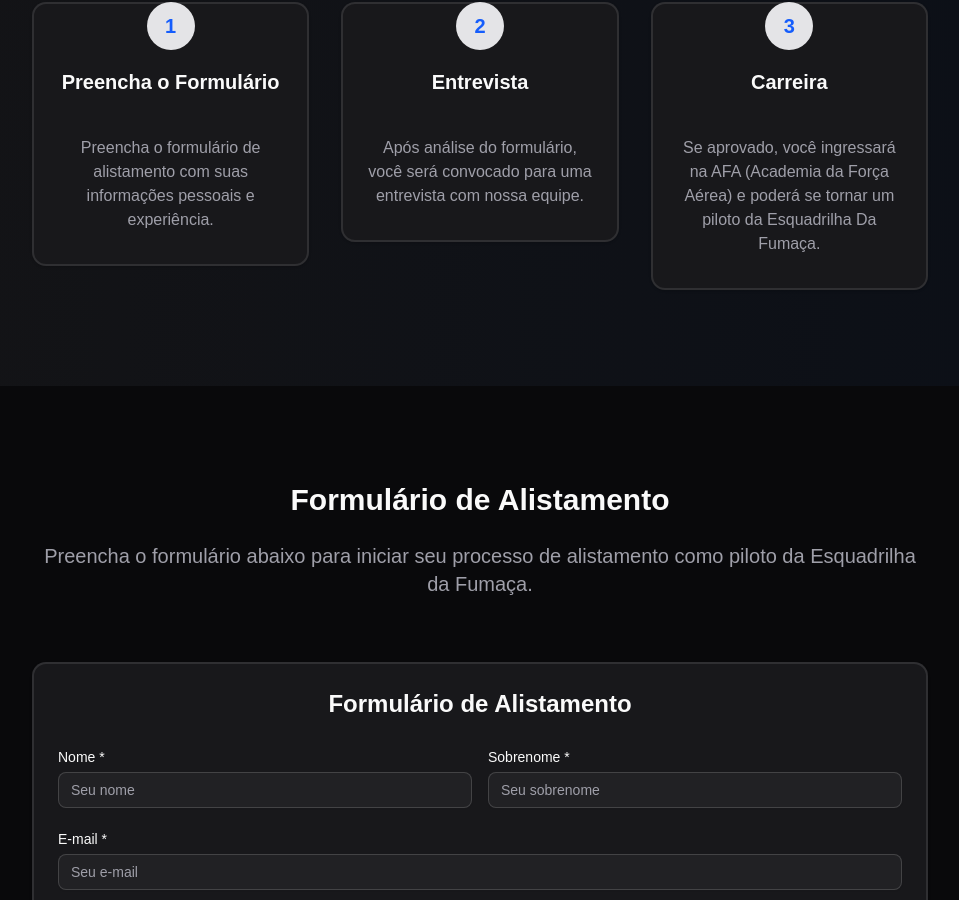
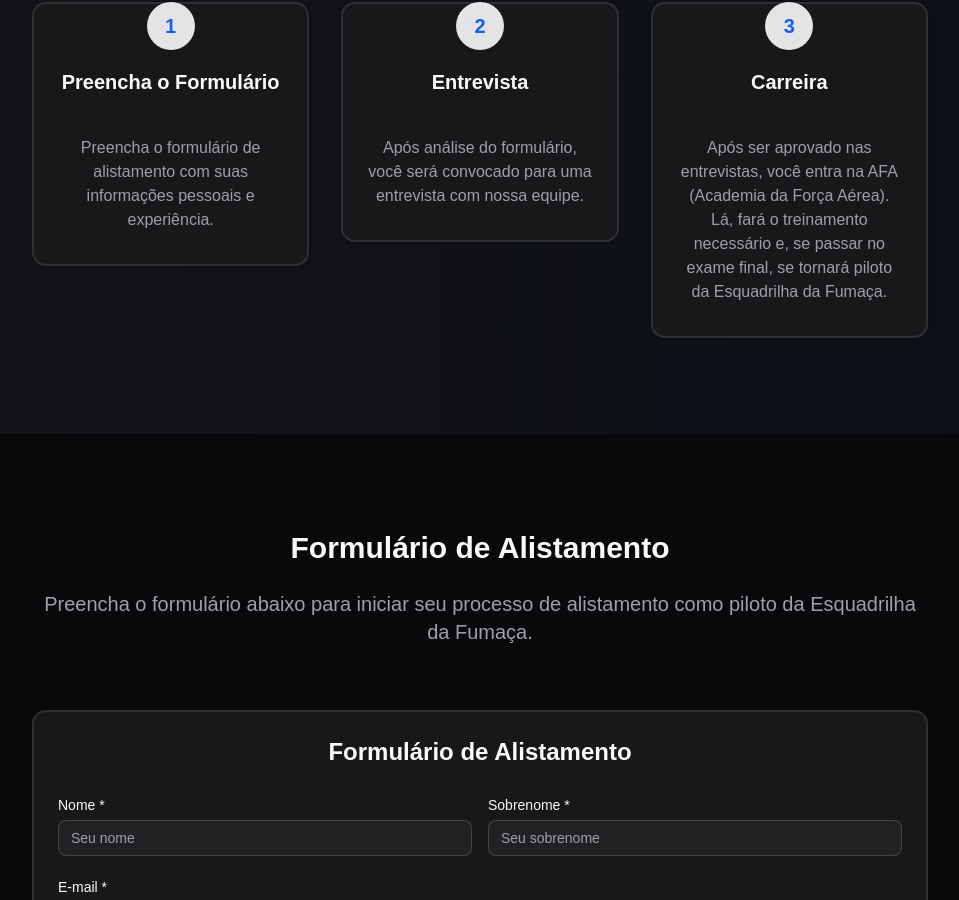
Before and after one commit to edafivem/edafivem, a React (Vite) app: page /alistamento in a window 1280 px wide. Shown: the part 1447-2347 px from the top of the page, without its empty margins (160-1119 px from the left). Built offline with nearby package versions, Linux system fonts and the light colour scheme; no server answers; a web font is replaced by a local one.

Commit message:
Update JoinUs.tsx

```diff
--- a/src/pages/JoinUs.tsx
+++ b/src/pages/JoinUs.tsx
@@ -244,7 +244,7 @@
                 <Card className="border-2 pt-16 pb-8 px-6 text-center">
                   <h3 className="text-xl font-bold mb-4">Carreira</h3>
                   <p className="text-muted-foreground">
-                    Se aprovado, você ingressará na AFA (Academia da Força Aérea) e poderá se tornar um piloto da Esquadrilha Da Fumaça.
+                Após ser aprovado nas entrevistas, você entra na AFA (Academia da Força Aérea). Lá, fará o treinamento necessário e, se passar no exame final, se tornará piloto da Esquadrilha da Fumaça.
                   </p>
                 </Card>
               </motion.div>
```
